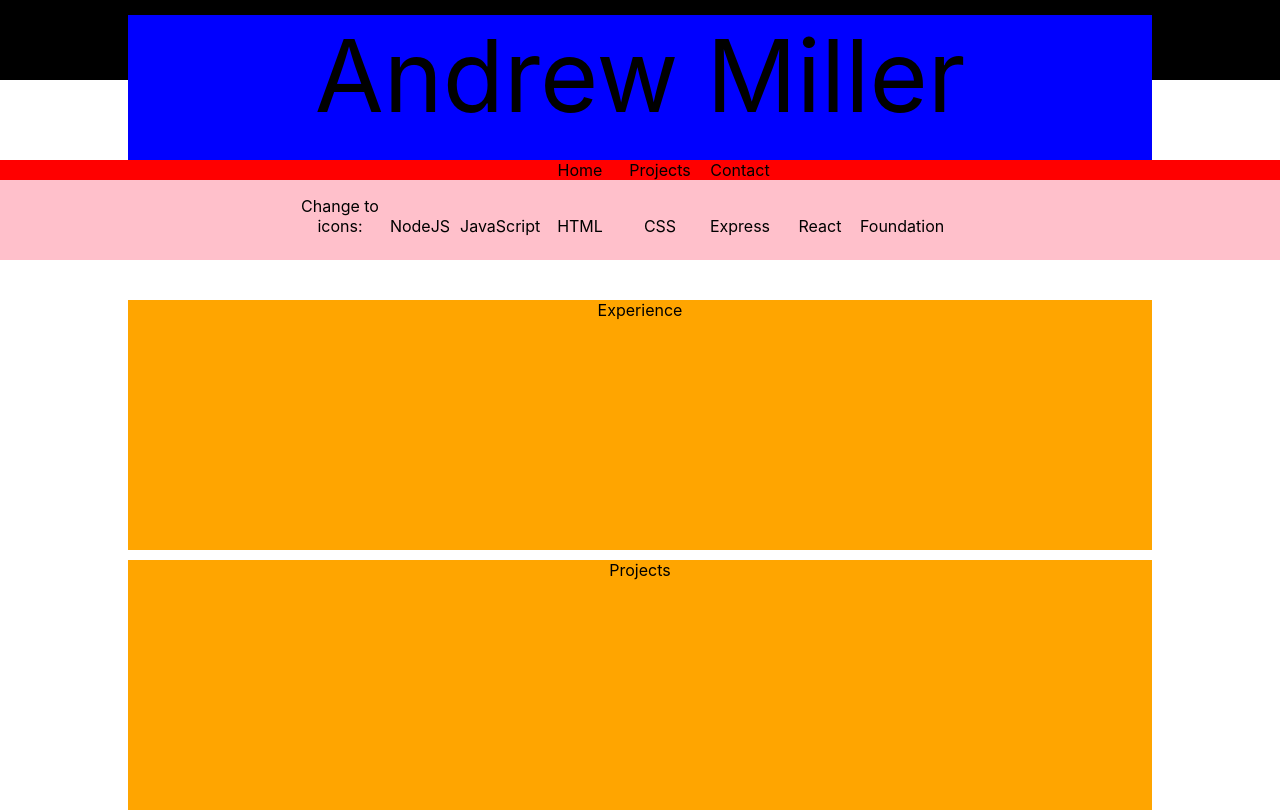
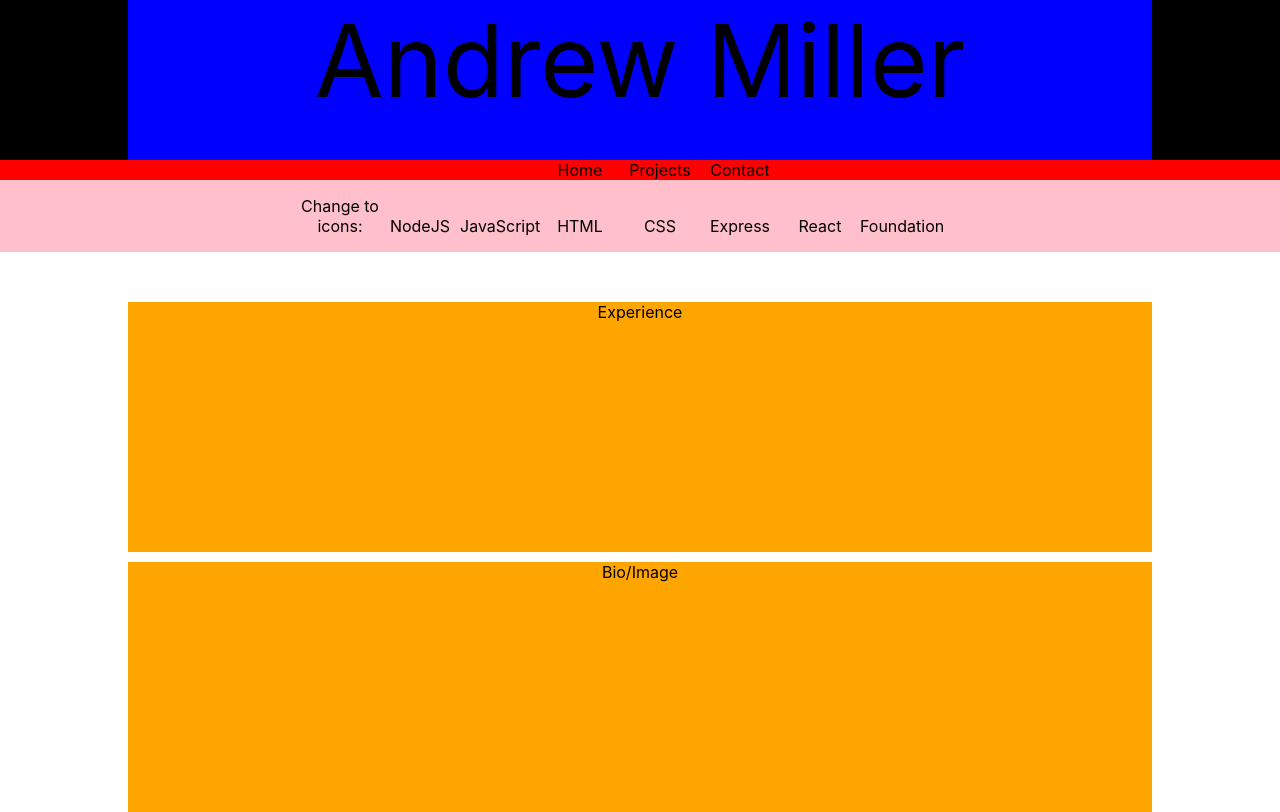
Before and after one commit to jazznerd206/Andrew-Miller, a React (Create React App) app in the folder portfolio/: page / in a window 1280 px wide. Built offline with nearby package versions, Linux system fonts and the light colour scheme.

Commit message:
wireframe done. routing decisions to be made

```diff
--- a/portfolio/src/components/Header/header.js
+++ b/portfolio/src/components/Header/header.js
@@ -24,7 +24,6 @@ function header() {
                     </li>
                 </ul>
             </div>
-            <IconBar />
         </div>
     )
 }
--- a/portfolio/src/components/Header/style.css
+++ b/portfolio/src/components/Header/style.css
@@ -1,13 +1,12 @@
 .header-wrapper {
-    position: absolute;
     height: 5rem;
     width: 100%;
+    height: auto;
     background: #000;
 }
 
 .header-content {
     height: 10rem;
-    position: relative;
     width: 80%;
     top: 15px;
     background: blue;
@@ -17,7 +16,6 @@
 
 
 .header-menu {
-    position: relative;
     display: flex;
     flex-direction: row;
     flex-basis: auto;
--- a/portfolio/src/components/MainContent/maincontent.js
+++ b/portfolio/src/components/MainContent/maincontent.js
@@ -8,7 +8,7 @@ function maincontent() {
                 <span>Experience</span>
             </div>
             <div className="flex-item-next">
-                <span>Projects</span>
+                <span>Bio/Image</span>
             </div>
         </div>
     )
--- a/portfolio/src/components/MainContent/style.css
+++ b/portfolio/src/components/MainContent/style.css
@@ -8,7 +8,7 @@
 
 
 .flex-item-first {
-    margin-top: 300px;
+    margin-top: 50px;
     background: orange;
     width: 100%;
     min-height: 250px;
--- a/portfolio/src/pages/Home/home.js
+++ b/portfolio/src/pages/Home/home.js
@@ -1,7 +1,8 @@
 import React from 'react';
 import Header from '../../components/Header/header';
 import MainContent from '../../components/MainContent/maincontent';
-// import Container from "react-materialize/lib/Container";
+import IconBar from '../../components/IconBar/iconbar';
+import Container from "react-materialize/lib/Container";
 import './style.css';
 
 
@@ -10,10 +11,14 @@ function home() {
         <div>
             <div className="home">
                 <Header />
-                <React.Fragment>
-                    <MainContent />
-                </React.Fragment>
+                <IconBar />
+                <MainContent />
             </div>
+            <div className="main">
+
+            </div>
+
+
 
         </div>
     )
--- a/portfolio/src/pages/Home/style.css
+++ b/portfolio/src/pages/Home/style.css
@@ -1,8 +1,11 @@
 .home {
-    display: inline-block;
+    display: flexbox;
+    flex-direction: column;
     background-color: white;
     min-width: 100%;
-    min-height: 100vh;
-    position: relative;
-    left: 0;
+    height: auto;
 }
+.main {
+    height: auto;
+    width: 100%;
+}
```
